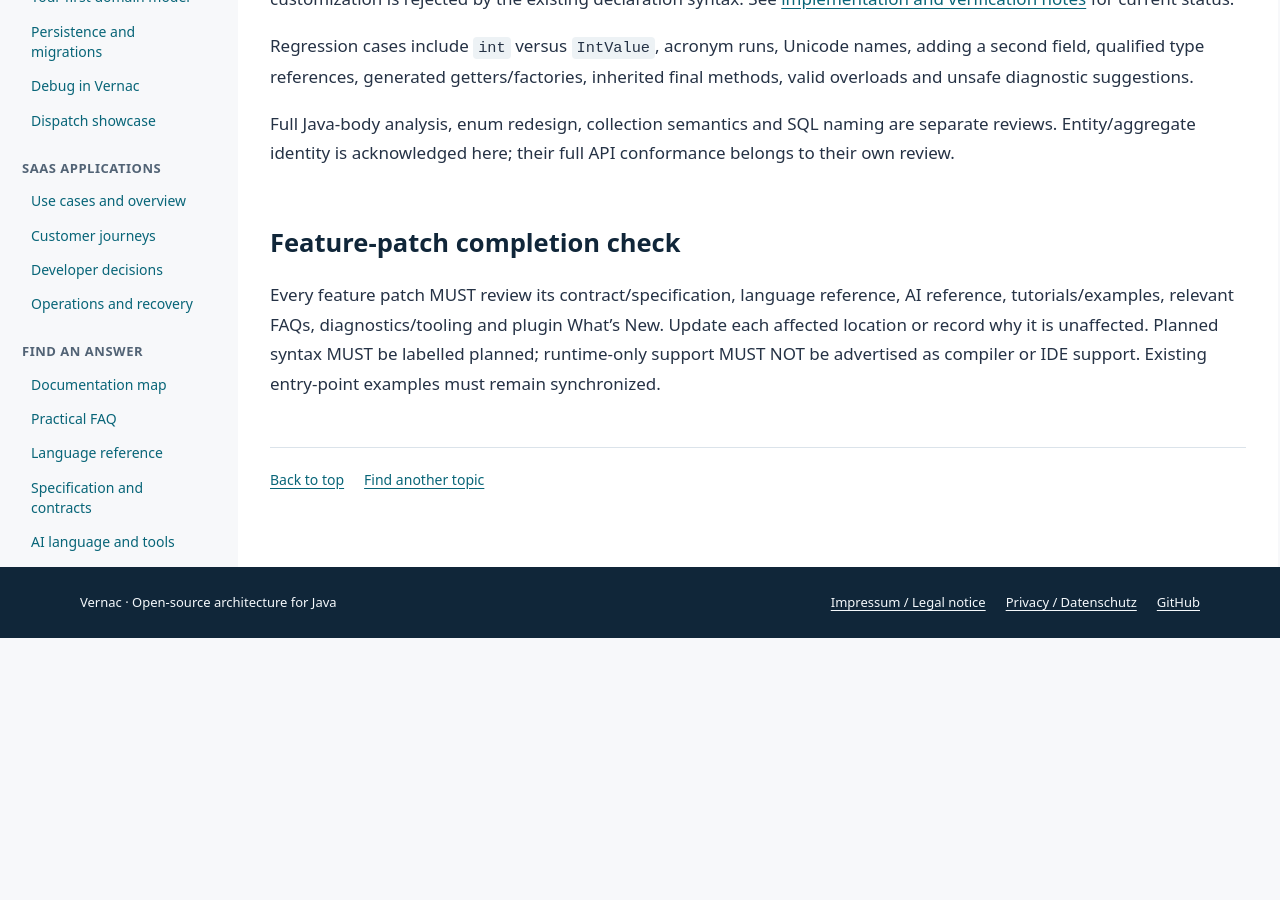
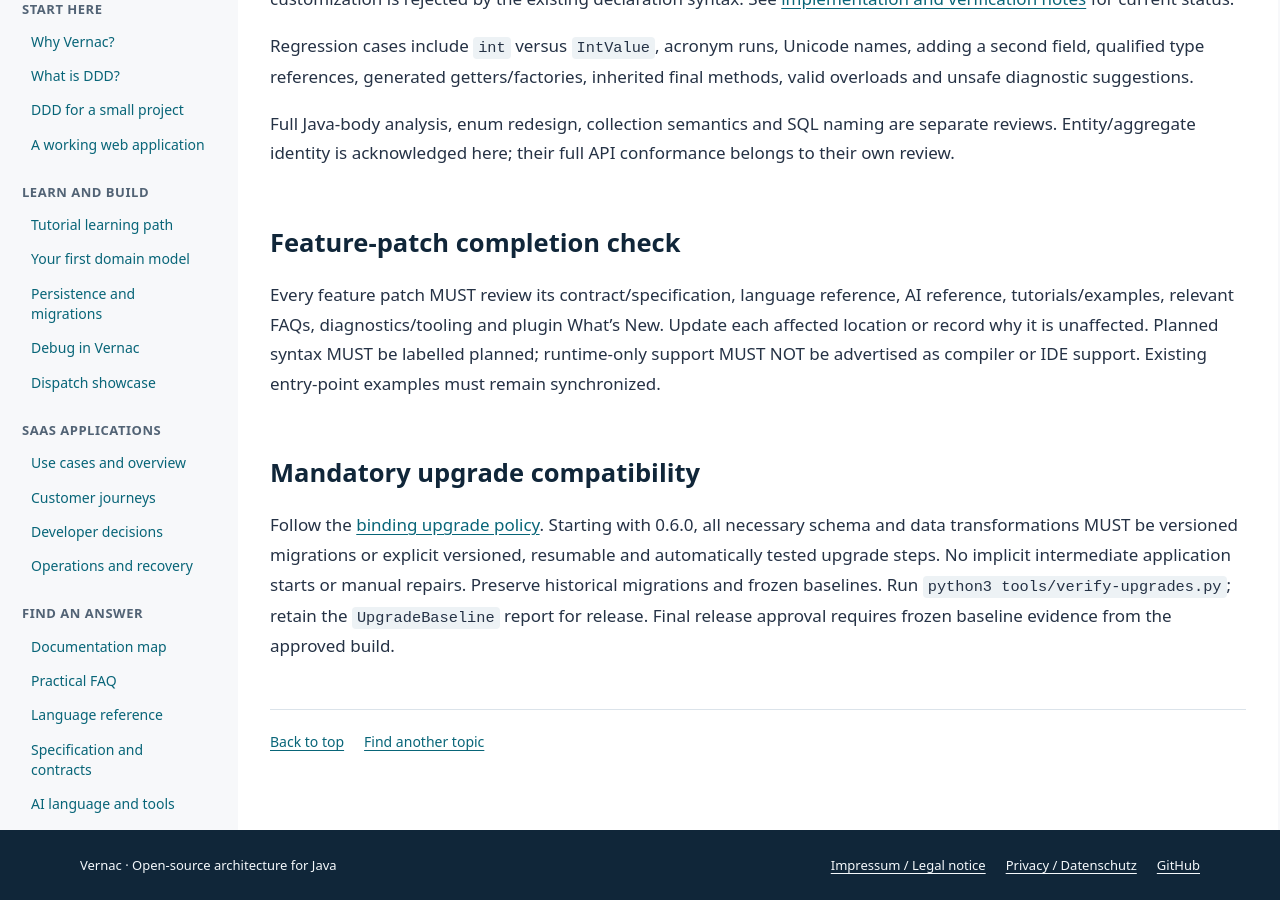
Before and after one commit to DannyReinhold/vernac, a Jekyll site: the page built from docs/development/feature-review-checklist.md, in a window 1280 px wide and 900 px high, scrolled down 3132 px. Built offline with Jekyll 4.4.1, drawn with Linux system fonts in a browser that asks for light colours; our own code applies the rules of GitHub Pages for plain Markdown files; before the commit the page ends 3770 px from its top, so only the background shows below that.

Commit message:
Establish mandatory upgrade policy and automated 0.6.0 baseline verification

```diff
--- a/docs/development/feature-review-checklist.md
+++ b/docs/development/feature-review-checklist.md
@@ -101,3 +101,13 @@ AI reference, tutorials/examples, relevant FAQs, diagnostics/tooling and plugin
 What's New. Update each affected location or record why it is unaffected. Planned
 syntax MUST be labelled planned; runtime-only support MUST NOT be advertised as
 compiler or IDE support. Existing entry-point examples must remain synchronized.
+
+
+## Mandatory upgrade compatibility
+
+Follow the [binding upgrade policy](upgrade-policy.md). Starting with 0.6.0, all necessary
+schema and data transformations MUST be versioned migrations or explicit versioned,
+resumable and automatically tested upgrade steps. No implicit intermediate application
+starts or manual repairs. Preserve historical migrations and frozen baselines. Run
+`python3 tools/verify-upgrades.py`; retain the `UpgradeBaseline` report for release.
+Final release approval requires frozen baseline evidence from the approved build.
```
